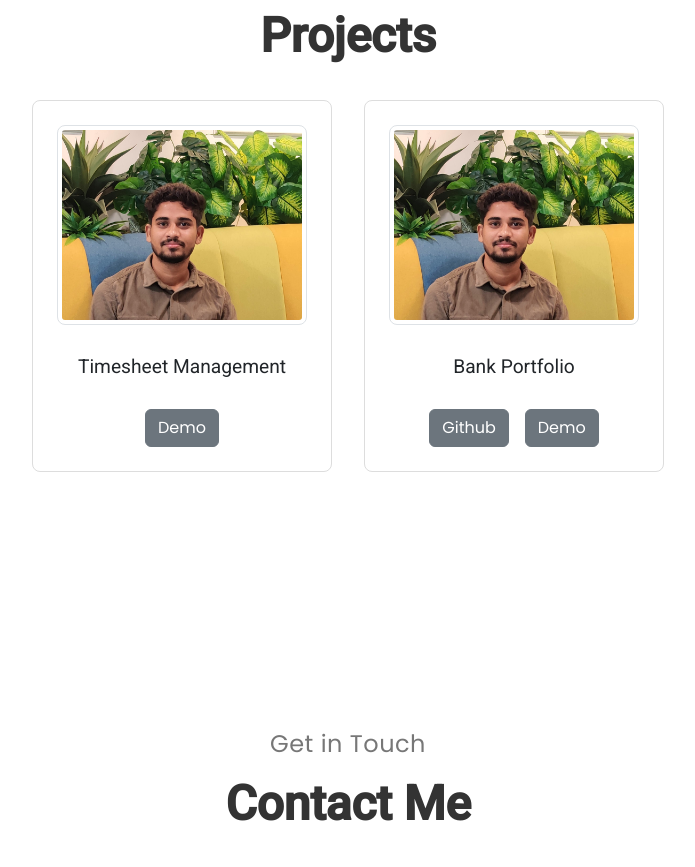
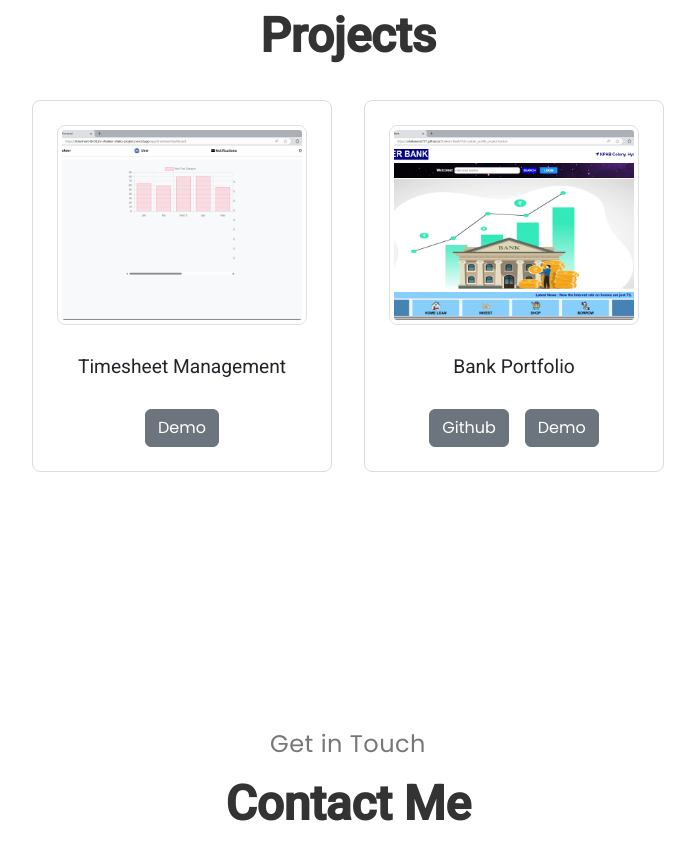
Before and after one commit to Shakeeersk777/my-portfolio, an Angular app: page / in a window 1280 px wide. Shown: the part 3580-4447 px from the top of the page, without its empty margins (292-987 px from the left). Built offline with nearby package versions, Linux system fonts and the light colour scheme.

Commit message:
ui changes

```diff
--- a/src/app/app.component.ts
+++ b/src/app/app.component.ts
@@ -106,14 +106,14 @@ export class AppComponent {
   projects: IProject[] = [
     {
       title: 'Timesheet Management',
-      img: '../assets/images/profile-pic.png',
+      img: '../assets/images/timesheet-app-preview.png',
       githubLink: '',
       liveDemoLink:
         'https://timesheet-6ln3itzhr-shakeer-shaiks-projects.vercel.app/app/timesheet/dashboard',
     },
     {
       title: 'Bank Portfolio',
-      img: '../assets/images/profile-pic.png',
+      img: '../assets/images/bank-app-preview.png',
       githubLink: 'https://github.com/Shakeeersk777/Shakeer-Bank',
       liveDemoLink:
         'https://shakeeersk777.github.io/Shakeer-Bank/?trk=public_profile_project-button',
@@ -155,12 +155,4 @@ export class AppComponent {
     certifications: this.certifications,
     socialUrls: this.socialUrls,
   };
-
-  navigateToContact(): void {
-    window.location.href = './#contact';
-  }
-
-  scrollToContact() {
-    document.getElementById('contact')?.scrollIntoView({ behavior: 'smooth' });
-  }
 }
```
Also changed, not shown: src/assets/images/bank-app-preview.png (added), src/assets/images/timesheet-app-preview.png (added).
